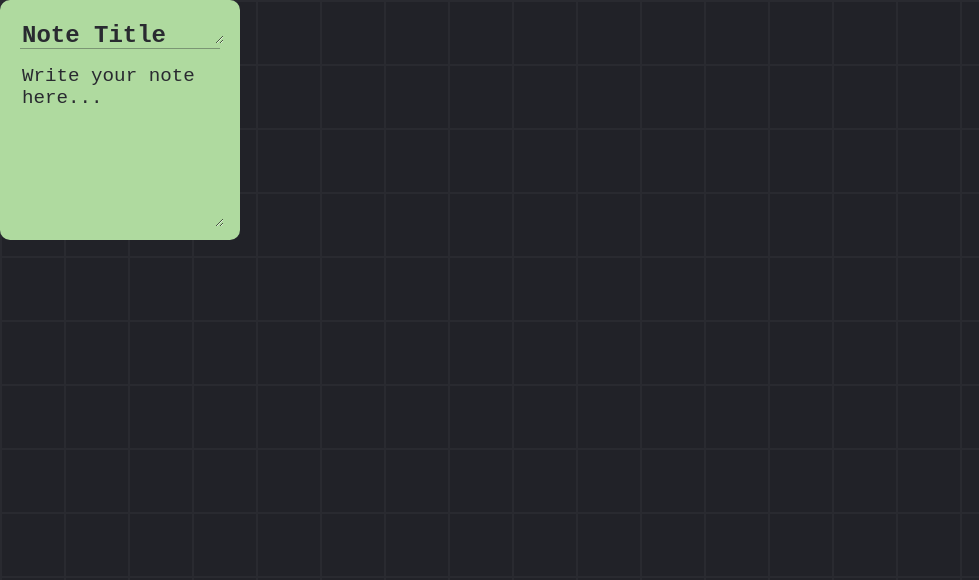
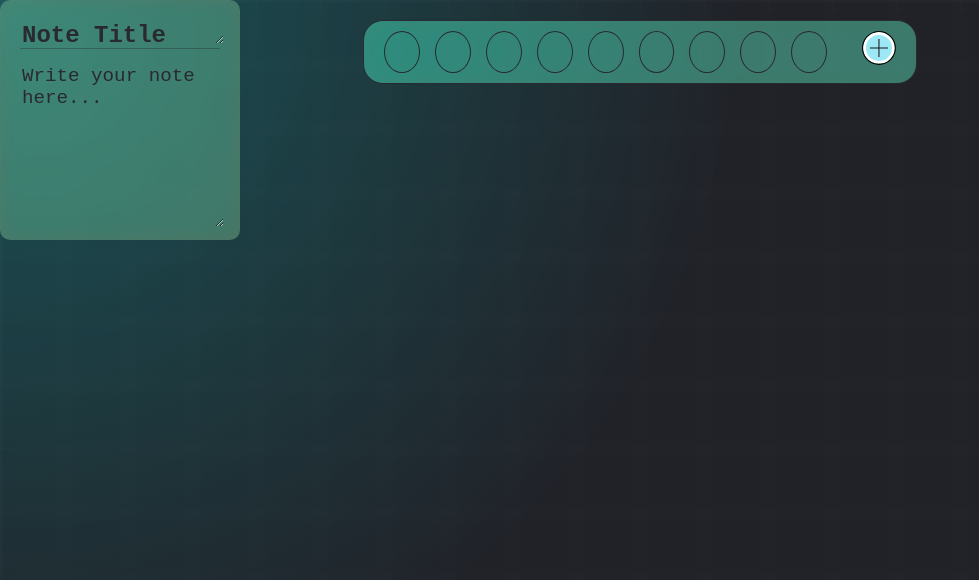
Before and after one commit to VortexWanderer9/Note-taking-web-App, a plain HTML site: page index.html in a window 1280 px wide. Shown: the whole page, without its empty margins (0-979 px from the left). Drawn offline with Linux system fonts and the light colour scheme.

Commit message:
add color arrray

```diff
--- a/index.html
+++ b/index.html
@@ -8,13 +8,28 @@
 </head>
 <body>
     <div class="container">
-
+        <div class="content">
+            <div class="colors">
+                <div class="color" color-data="#00ffff"></div>
+                        <div class="color" color-data="#00ffcc"></div>
+                        <div class="color" color-data="#00b3b3"></div>
+                        <div class="color" color-data="#00cc99"></div>
+                        <div class="color" color-data="#009999"></div>
+                        <div class="color" color-data="#00e6e6"></div>
+                        <div class="color" color-data="#1aebd4"></div>
+                        <div class="color" color-data="#00b3e6"></div>
+                        <div class="color" color-data="#00ccff"></div>
+                        <div class="add"><svg viewBox="0 0 1024 1024" class="icon" version="1.1" xmlns="http://www.w3.org/2000/svg" fill="#000000"><g id="SVGRepo_bgCarrier" stroke-width="0"></g><g id="SVGRepo_tracerCarrier" stroke-linecap="round" stroke-linejoin="round"></g><g id="SVGRepo_iconCarrier"><path d="M512 32C248 32 32 248 32 512s216 480 480 480 480-216 480-480S776 32 512 32z" fill="#FFFFFF"></path><path d="M512 0C228.8 0 0 228.8 0 512s228.8 512 512 512 512-228.8 512-512S795.2 0 512 0z m0 992C248 992 32 776 32 512S248 32 512 32s480 216 480 480-216 480-480 480z" fill=""></path><path d="M512 512m-392 0a392 392 0 1 0 784 0 392 392 0 1 0-784 0Z" fill="#9DE8F7"></path><path d="M784 496H528V240h-32v256H240v32h256v256h32V528h256z" fill="#1A1718"></path></g></svg></div>
+                        </div>
+                        <div class="cards">
                             <div class="card">
                         <textarea name="title" id="title" class="text" placeholder="Note Title">Note Title</textarea>
                         <div class="break"></div>
                         <textarea class="textarea" placeholder="Write your note here...">Write your note here...</textarea>
                     </div>
                         </div>
+                    </div>
+                </div>
 </body>
 <script src="script.js"></script>
 </html>
--- a/style.css
+++ b/style.css
@@ -2,22 +2,67 @@ body{
     margin: 0;
     padding: 0;
 }
+:root {
+    --color1: rgba(0, 255, 255, 0.233);  /* Light Cyan with opacity */
+    --color2: rgba(0, 255, 204, 0.4);  /* Aqua with opacity */
+    --color3: rgba(0, 179, 179, 0.4);  /* Teal with opacity */
+    --color4: rgba(0, 204, 153, 0.4);  /* Sea Green with opacity */
+    --color5: rgba(0, 153, 153, 0.4);  /* Dark Cyan with opacity */
+    --color6: rgba(0, 230, 230, 0.4);  /* Light Aqua with opacity */
+    --color7: rgba(26, 235, 212, 0.4); /* Turquoise with opacity */
+    --color8: rgba(0, 179, 230, 0.4);  /* Light Sky Blue with opacity */
+    --color9: rgba(0, 204, 255, 0.4);  /* Cyan with opacity */
+    --color10: rgba(102, 194, 255, 0.4); /* Light Blue with opacity */
+    --color11: rgba(51, 153, 255, 0.4); /* Vivid Blue with opacity */
+    --color12: rgba(30, 144, 255, 0.4); /* Dodger Blue with opacity */
+    --color13: rgba(102, 255, 204, 0.4); /* Pale Cyan with opacity */
+    --color14: rgba(0, 153, 255, 0.4);  /* Deep Blue with opacity */
+}
 
-.container{
+.container {
     background-color: #212228;
-    background-image: linear-gradient(#292a30 .1rem, transparent .1rem),
-    linear-gradient(90deg, #292a30 .1rem, transparent .1rem);
+    position: fixed;
+    inset: 0;
+    background-image:
+        linear-gradient(#292a30 0.1rem, transparent 0.1rem),
+        linear-gradient(90deg, #292a30 0.1rem, transparent 0.1rem);
     background-size: 4rem 4rem;
     height: 100vh;
+    z-index: -1;
+    overflow: hidden;
 }
+
+.container::after {
+    content: "";
+    position: absolute;
+    inset: 0;
+    background: radial-gradient(circle at top left, var(--color1), transparent 50%);
+    box-shadow: 0 0 300px 120px var(--color2);
+    animation: glowFromTopLeft 6s ease-in-out infinite alternate;
+    backdrop-filter: blur(10px);  /* Glass-like blur effect */
+    z-index: -1111;
+}
+
+@keyframes glowFromTopLeft {
+    0% {
+        box-shadow: 0 0 250px 100px var(--color3);
+    }
+    100% {
+        box-shadow: 0 0 350px 150px var(--color4);
+    }
+}
+
+
 .card{
     width: 200px;
     height: 200px;
-    background-color: #AFDA9F;
+    background-color: #afda9f59;
+     backdrop-filter: blur(10px) saturate(180%);
     border-radius: 10px;
     cursor: pointer;
     position: fixed;
     padding: 20px;
+    color: var(--color14);
 }
 
 .text{
@@ -48,3 +93,32 @@ body{
     font-family: 'Courier New', Courier, monospace;
     padding-top: 1rem;
 }
+.colors{
+    background: var(--color13);
+    backdrop-filter: blur(10px) saturate(180%);
+    display: flex;
+    gap: 15px;
+    border: 1px solid #292a30;
+    border-radius: 20px;
+     padding: 10px 20px;
+     top: 20px;
+     position: fixed;
+     width: 40%;
+     left: 50%;
+     transform: translateX(-50%);
+}
+
+.color{
+    height: 40px;
+    width: 40px;
+    border-radius: 50%;
+    cursor: pointer;
+    border: 1px solid #292a30;
+
+}
+.add{
+    height: 40px;
+    width: 40px;
+    cursor: pointer;
+    margin-left: 20px;
+}
```
Lines whose indentation alone changed are shown as unchanged.
